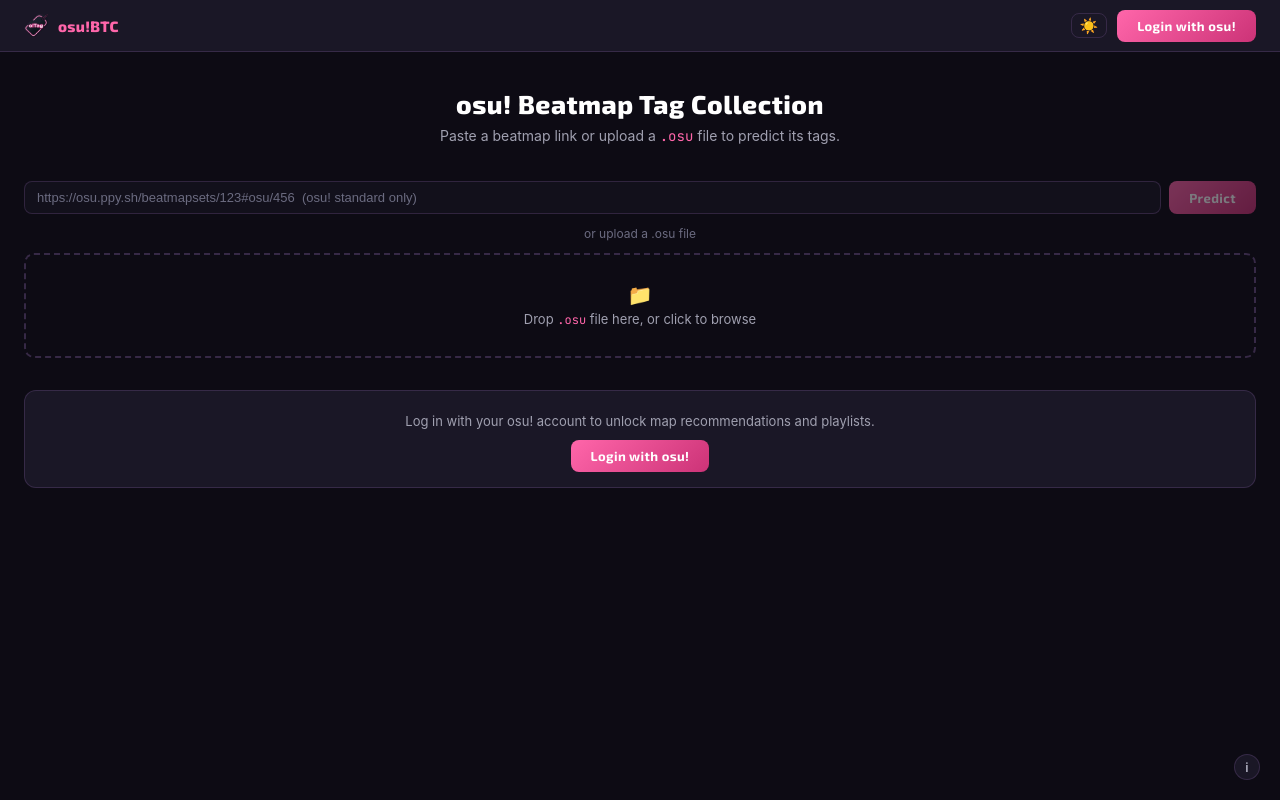
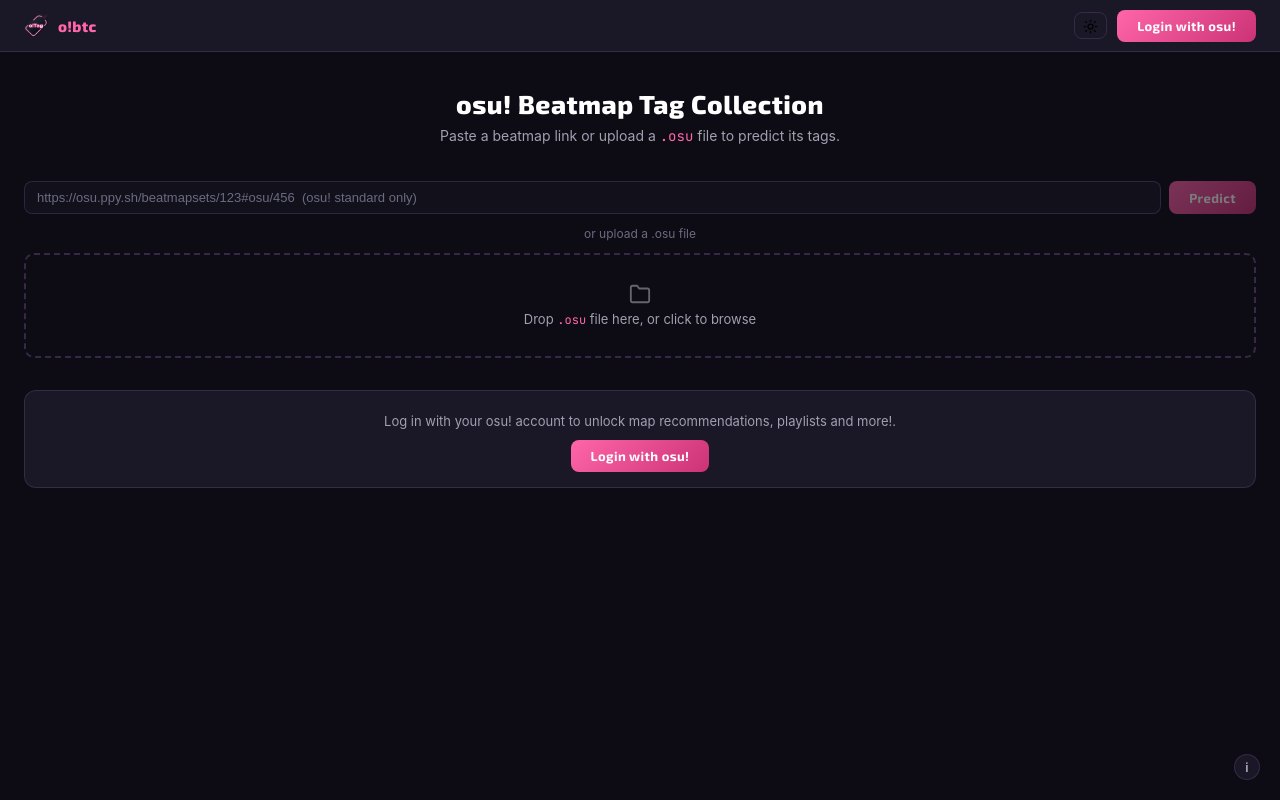
Before and after one commit to aryaawcksn/osu-tag-predict, a React (Vite) app in the folder frontend/: page / in a window 1280 px wide. Built offline with nearby package versions, Linux system fonts and the light colour scheme; no server answers.

Commit message:
Update fetching

```diff
--- a/frontend/src/App.tsx
+++ b/frontend/src/App.tsx
@@ -230,7 +230,7 @@
         {!user && (
           <div className="osu-card" style={{ marginTop: 32, textAlign: "center" }}>
             <p style={{ color: "var(--muted)", fontSize: 13, marginBottom: 16 }}>
-              Log in with your osu! account to unlock map recommendations and playlists.
+              Log in with your osu! account to unlock map recommendations, playlists and more!.
             </p>
             <a
               href={`${import.meta.env.VITE_API_URL ?? "http://localhost:8000"}/auth/login`}
--- a/frontend/src/components/Icons.tsx
+++ b/frontend/src/components/Icons.tsx
@@ -124,3 +124,25 @@
     <circle cx="18" cy="16" r="3" />
   </>, style);
 }
+
+/** Sun (light mode) */
+export function IconSun({ size = 15, strokeWidth = 2, style }: IconProps) {
+  return base(size, strokeWidth, <>
+    <circle cx="12" cy="12" r="4" />
+    <line x1="12" y1="2" x2="12" y2="4" />
+    <line x1="12" y1="20" x2="12" y2="22" />
+    <line x1="4.22" y1="4.22" x2="5.64" y2="5.64" />
+    <line x1="18.36" y1="18.36" x2="19.78" y2="19.78" />
+    <line x1="2" y1="12" x2="4" y2="12" />
+    <line x1="20" y1="12" x2="22" y2="12" />
+    <line x1="4.22" y1="19.78" x2="5.64" y2="18.36" />
+    <line x1="18.36" y1="5.64" x2="19.78" y2="4.22" />
+  </>, style);
+}
+
+/** Moon (dark mode) */
+export function IconMoon({ size = 15, strokeWidth = 2, style }: IconProps) {
+  return base(size, strokeWidth, <>
+    <path d="M21 12.79A9 9 0 1 1 11.21 3 7 7 0 0 0 21 12.79z" />
+  </>, style);
+}
--- a/frontend/src/components/LinkInput.tsx
+++ b/frontend/src/components/LinkInput.tsx
@@ -91,7 +91,13 @@
           background: dragging ? "rgba(255,102,170,0.06)" : "transparent",
         }}
       >
-        <div style={{ marginBottom: 4, fontSize: 20 }}>📁</div>
+        <div style={{ marginBottom: 6, display: "flex", justifyContent: "center" }}>
+          <svg width="22" height="22" viewBox="0 0 24 24" fill="none" stroke="currentColor"
+            strokeWidth={2} strokeLinecap="round" strokeLinejoin="round"
+            style={{ opacity: isDisabled ? 0.4 : 0.6 }}>
+            <path d="M22 19a2 2 0 0 1-2 2H4a2 2 0 0 1-2-2V5a2 2 0 0 1 2-2h5l2 3h9a2 2 0 0 1 2 2z" />
+          </svg>
+        </div>
         Drop <code style={{ fontFamily: "var(--font-m)", color: "#ff66aa", fontSize: 12 }}>.osu</code> file here, or click to browse
         <input
           ref={fileRef}
--- a/frontend/src/components/NavBar.tsx
+++ b/frontend/src/components/NavBar.tsx
@@ -1,5 +1,6 @@
 import { CurrentUser } from "../types";
 import { logout } from "../api";
+import { IconSun, IconMoon } from "./Icons";
 
 interface Props {
   user: CurrentUser | null;
@@ -26,7 +27,7 @@
           alt="Bullet"
           style={{ width: "24px", height: "24px", objectFit: "contain" }}
         />
-        <span style={logoTextStyle}>osu!BTC</span>
+        <span style={logoTextStyle}>o!btc</span>
       </div>
 
       {/* Right */}
@@ -37,7 +38,7 @@
           title={theme === "dark" ? "Switch to light mode" : "Switch to dark mode"}
           style={themeToggleStyle}
         >
-          {theme === "dark" ? "☀️" : "🌙"}
+          {theme === "dark" ? <IconSun size={15} strokeWidth={2} /> : <IconMoon size={15} strokeWidth={2} />}
         </button>
 
         {user ? (
```
Also changed, not shown: 1 other file (tests, documents, lock files or other folders).
